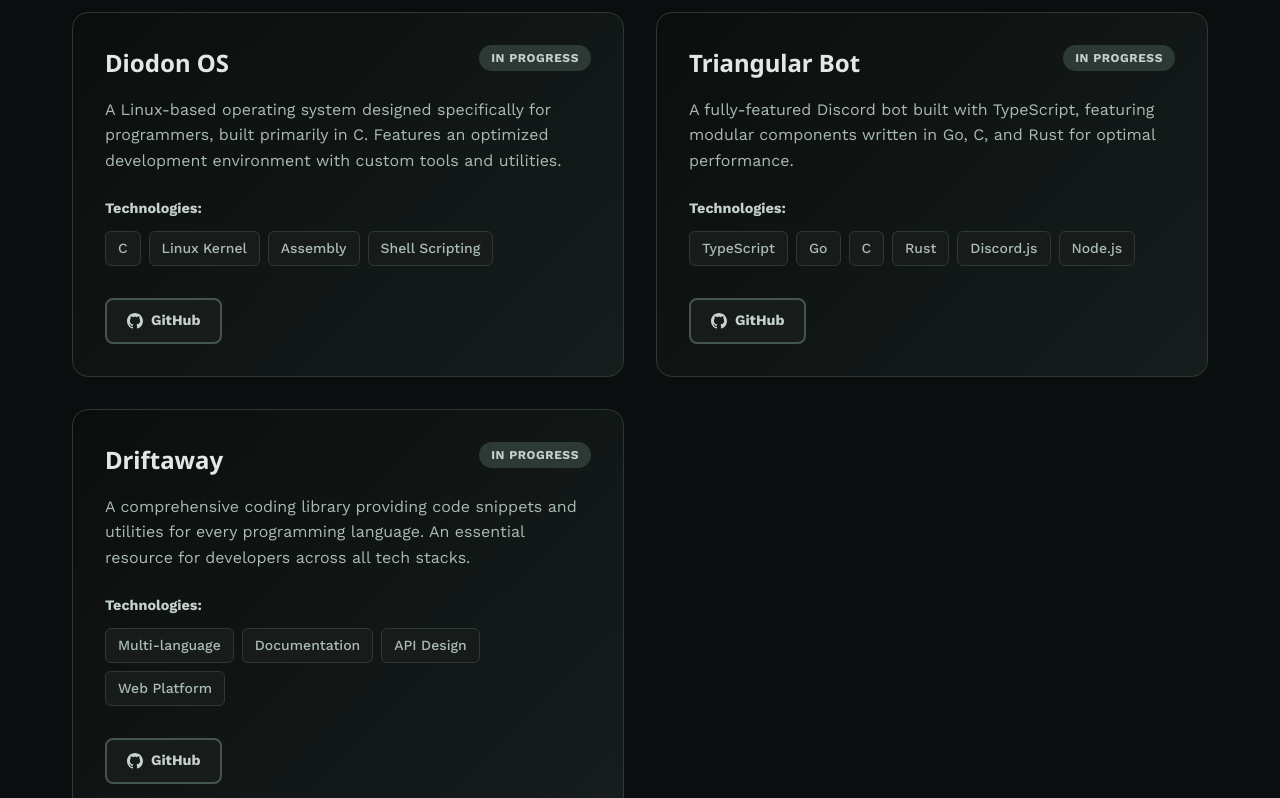
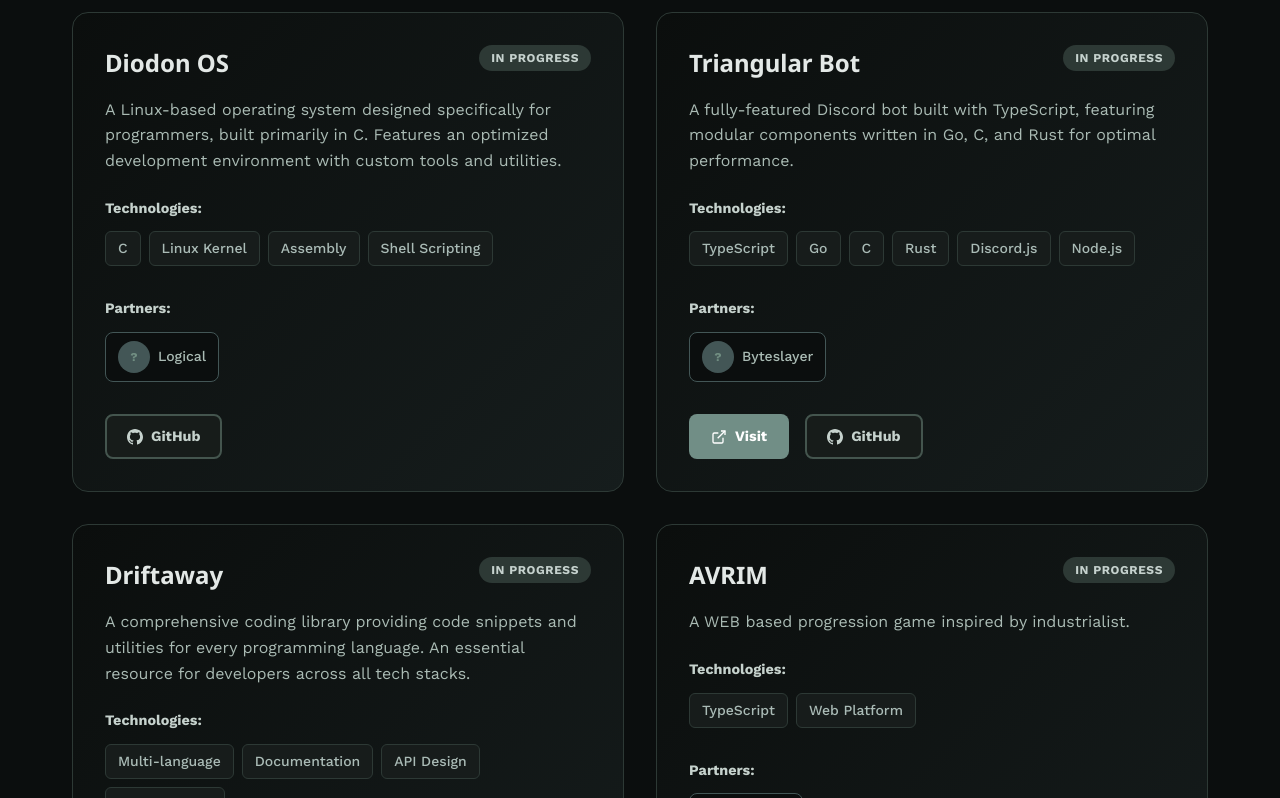
Before and after one commit to MRMCBlob/anto, a React (Vite) app: page / in a window 1280 px wide. Shown: the part 3429-4227 px from the top of the page. Built offline with nearby package versions, Linux system fonts and the light colour scheme; no server answers.

Commit message:
email added

```diff
--- a/src/components/Contact.css
+++ b/src/components/Contact.css
@@ -221,6 +221,7 @@
   font-weight: 600;
   cursor: pointer;
   transition: all 0.3s ease;
+  margin-top: 0.5rem;
 }
 
 .form-submit:hover {
@@ -237,6 +238,8 @@
   width: 18px;
   height: 18px;
 }
+
+
 
 /* Responsive styles */
 @media (max-width: 968px) {
--- a/src/components/Contact.tsx
+++ b/src/components/Contact.tsx
@@ -18,9 +18,29 @@ const Contact: React.FC = () => {
 
   const handleSubmit = (e: React.FormEvent) => {
     e.preventDefault();
-    // For demo purposes, just show an alert
-    // In a real implementation, you'd send this to a backend service
-    alert('Thanks for your message! This is a demo form.');
+
+    // Validate form data
+    if (!formData.name.trim() || !formData.email.trim() || !formData.message.trim()) {
+      alert('Please fill in all required fields.');
+      return;
+    }
+
+    // Email validation regex
+    const emailRegex = /^[^\s@]+@[^\s@]+\.[^\s@]+$/;
+    if (!emailRegex.test(formData.email)) {
+      alert('Please enter a valid email address.');
+      return;
+    }
+
+    // Create mailto link
+    const subject = encodeURIComponent(`Contact from ${formData.name}`);
+    const body = encodeURIComponent(`From: ${formData.name} (${formData.email})\n\nMessage:\n${formData.message}`);
+    const mailtoLink = `mailto:anto@mrmcblob.com?subject=${subject}&body=${body}`;
+
+    // Open email client
+    window.location.href = mailtoLink;
+
+    // Clear form after opening email client
     setFormData({ name: '', email: '', message: '' });
   };
 
@@ -47,8 +67,8 @@ const Contact: React.FC = () => {
       name: 'guns.lol',
       url: 'https://guns.lol/mr_mcblob',
       icon: (
-        <svg viewBox="0 0 24 24" fill="currentColor">
-          <path d="M12 2C6.477 2 2 6.477 2 12s4.477 10 10 10 10-4.477 10-10S17.523 2 12 2zm0 18c-4.411 0-8-3.589-8-8s3.589-8 8-8 8 3.589 8 8-3.589 8-8 8zm-1-13h2v6h-2zm0 8h2v2h-2z"/>
+        <svg width="500px" height="500px" viewBox="0 0 20 20" fill="currentColor" xmlns="http://www.w3.org/2000/svg">
+          <path fill-rule="evenodd" clip-rule="evenodd" d="M5.63605 5.63605C7.19815 4.07395 9.73081 4.07395 11.2929 5.63605L14.1213 8.46448C15.6834 10.0266 15.6834 12.5592 14.1213 14.1213C13.7308 14.5119 13.0976 14.5119 12.7071 14.1213C12.3166 13.7308 12.3166 13.0976 12.7071 12.7071C13.4882 11.9261 13.4882 10.6597 12.7071 9.87869L9.87869 7.05026C9.09764 6.26922 7.83131 6.26922 7.05026 7.05026C6.26922 7.83131 6.26922 9.09764 7.05026 9.87869L7.75737 10.5858C8.1479 10.9763 8.14789 11.6095 7.75737 12C7.36685 12.3905 6.73368 12.3905 6.34316 12L5.63605 11.2929C4.07395 9.73081 4.07395 7.19815 5.63605 5.63605ZM11.2929 9.8787C11.6834 10.2692 11.6834 10.9024 11.2929 11.2929C10.5119 12.074 10.5119 13.3403 11.2929 14.1213L14.1213 16.9498C14.9024 17.7308 16.1687 17.7308 16.9498 16.9498C17.7308 16.1687 17.7308 14.9024 16.9498 14.1213L16.2427 13.4142C15.8521 13.0237 15.8521 12.3905 16.2427 12C16.6332 11.6095 17.2663 11.6095 17.6569 12L18.364 12.7071C19.9261 14.2692 19.9261 16.8019 18.364 18.364C16.8019 19.9261 14.2692 19.9261 12.7071 18.364L9.8787 15.5356C8.3166 13.9735 8.3166 11.4408 9.8787 9.8787C10.2692 9.48817 10.9024 9.48817 11.2929 9.8787Z" fill="currentColor"/>
         </svg>
       )
     }
--- a/src/components/Projects.css
+++ b/src/components/Projects.css
@@ -142,6 +142,92 @@
   gap: 0.5rem;
 }
 
+.project-partners {
+  margin-bottom: 2rem;
+}
+
+.partners-label {
+  font-size: 0.9rem;
+  font-weight: 600;
+  color: var(--text-800);
+  margin: 0 0 0.75rem 0;
+}
+
+.partners-list {
+  display: flex;
+  flex-wrap: wrap;
+  gap: 0.75rem;
+}
+
+.partner-card {
+  display: flex;
+  align-items: center;
+  gap: 0.5rem;
+  padding: 0.5rem 0.75rem;
+  background: var(--background-50);
+  border: 1px solid var(--background-300);
+  border-radius: 0.5rem;
+  transition: all 0.3s ease;
+  cursor: pointer;
+}
+
+.partner-card:hover {
+  background: var(--background-200);
+  border-color: var(--primary-300);
+  transform: translateY(-2px);
+  box-shadow: 0 4px 12px rgba(0, 0, 0, 0.1);
+}
+
+.partner-avatar {
+  width: 32px;
+  height: 32px;
+  border-radius: 50%;
+  overflow: hidden;
+  display: flex;
+  align-items: center;
+  justify-content: center;
+  background: var(--background-200);
+}
+
+.partner-image {
+  width: 100%;
+  height: 100%;
+  object-fit: cover;
+}
+
+.avatar-placeholder {
+  width: 100%;
+  height: 100%;
+  display: flex;
+  align-items: center;
+  justify-content: center;
+  background: var(--background-300);
+  color: var(--text-500);
+  font-size: 0.75rem;
+  font-weight: 600;
+}
+
+.loading-spinner {
+  width: 12px;
+  height: 12px;
+  border: 2px solid var(--background-400);
+  border-top: 2px solid var(--primary-500);
+  border-radius: 50%;
+  animation: spin 1s linear infinite;
+}
+
+@keyframes spin {
+  0% { transform: rotate(0deg); }
+  100% { transform: rotate(360deg); }
+}
+
+.partner-name {
+  font-size: 0.875rem;
+  font-weight: 500;
+  color: var(--text-700);
+  white-space: nowrap;
+}
+
 .tech-tag {
   padding: 0.375rem 0.75rem;
   background: var(--primary-100);
--- a/src/components/Projects.tsx
+++ b/src/components/Projects.tsx
@@ -1,5 +1,10 @@
-import React from 'react';
+import React, { useState, useEffect } from 'react';
 import './Projects.css';
+
+interface Partner {
+  name: string;
+  githubUsername: string;
+}
 
 interface Project {
   name: string;
@@ -9,7 +14,74 @@ interface Project {
   githubLink?: string;
   status: 'in-progress' | 'completed';
   featured?: boolean;
+  partners?: Partner[];
 }
+
+interface GitHubUser {
+  avatar_url: string;
+  html_url: string;
+  login: string;
+}
+
+// GitHub API service
+const fetchGitHubUser = async (username: string): Promise<GitHubUser | null> => {
+  try {
+    const response = await fetch(`https://api.github.com/users/${username}`);
+    if (response.ok) {
+      return await response.json();
+    }
+    return null;
+  } catch (error) {
+    console.error(`Failed to fetch GitHub user ${username}:`, error);
+    return null;
+  }
+};
+
+// PartnerCard component
+const PartnerCard: React.FC<{ partner: Partner }> = ({ partner }) => {
+  const [githubData, setGithubData] = useState<GitHubUser | null>(null);
+  const [loading, setLoading] = useState(true);
+
+  useEffect(() => {
+    const loadGitHubData = async () => {
+      setLoading(true);
+      const data = await fetchGitHubUser(partner.githubUsername);
+      setGithubData(data);
+      setLoading(false);
+    };
+
+    loadGitHubData();
+  }, [partner.githubUsername]);
+
+  const handlePartnerClick = () => {
+    if (githubData?.html_url) {
+      window.open(githubData.html_url, '_blank', 'noopener noreferrer');
+    }
+  };
+
+  return (
+    <div className="partner-card" onClick={handlePartnerClick} style={{ cursor: 'pointer' }}>
+      <div className="partner-avatar">
+        {loading ? (
+          <div className="avatar-placeholder">
+            <div className="loading-spinner"></div>
+          </div>
+        ) : githubData ? (
+          <img
+            src={githubData.avatar_url}
+            alt={`${partner.name}'s GitHub avatar`}
+            className="partner-image"
+          />
+        ) : (
+          <div className="avatar-placeholder">
+            <span>?</span>
+          </div>
+        )}
+      </div>
+      <span className="partner-name">{partner.name}</span>
+    </div>
+  );
+};
 
 const Projects: React.FC = () => {
   const projects: Project[] = [
@@ -19,15 +91,22 @@ const Projects: React.FC = () => {
       technologies: ['C', 'Linux Kernel', 'Assembly', 'Shell Scripting'],
       githubLink: 'https://github.com/MRMCBlob/DiodonOS',
       status: 'in-progress',
-      featured: true
+      featured: true,
+      partners: [
+        { name: 'Logical', githubUsername: 'logical-os' }
+      ]
     },
     {
       name: 'Triangular Bot',
       description: 'A fully-featured Discord bot built with TypeScript, featuring modular components written in Go, C, and Rust for optimal performance.',
       technologies: ['TypeScript', 'Go', 'C', 'Rust', 'Discord.js', 'Node.js'],
       githubLink: 'https://github.com/triangular-discord',
+      liveLink: 'https://triangular.sh/',
       status: 'in-progress',
-      featured: true
+      featured: true,
+      partners: [
+        { name: 'Byteslayer', githubUsername: 'thebyteslayer' }
+      ]
     },
     {
       name: 'Driftaway',
@@ -35,7 +114,22 @@ const Projects: React.FC = () => {
       technologies: ['Multi-language', 'Documentation', 'API Design', 'Web Platform'],
       githubLink: 'https://github.com/MRMCBlob',
       status: 'in-progress',
-      featured: true
+      featured: true,
+      partners: [
+        { name: 'Logical', githubUsername: 'logical-os' }
+      ]
+
+    },
+    {
+      name: 'AVRIM',
+      description: 'A WEB based progression game inspired by industrialist.',
+      technologies: ['TypeScript', 'Web Platform'],
+      githubLink: 'https://github.com/MRMCBlob',
+      status: 'in-progress',
+      featured: true,
+      partners: [
+        { name: 'Logical', githubUsername: 'logical-os' }
+      ]
     }
   ];
 
@@ -81,6 +175,17 @@ const Projects: React.FC = () => {
                 </div>
               </div>
 
+              {project.partners && project.partners.length > 0 && (
+                <div className="project-partners">
+                  <h4 className="partners-label">Partners:</h4>
+                  <div className="partners-list">
+                    {project.partners.map((partner, index) => (
+                      <PartnerCard key={index} partner={partner} />
+                    ))}
+                  </div>
+                </div>
+              )}
+
               <div className="project-links">
                 {project.liveLink && (
                   <a
@@ -94,7 +199,7 @@ const Projects: React.FC = () => {
                       <polyline points="15,3 21,3 21,9"></polyline>
                       <line x1="10" y1="14" x2="21" y2="3"></line>
                     </svg>
-                    Live Demo
+                    Visit
                   </a>
                 )}
                 {project.githubLink && (
```
Also changed, not shown: 1 other file (tests, documents, lock files or other folders).
